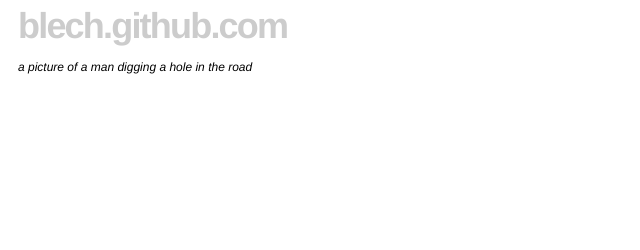
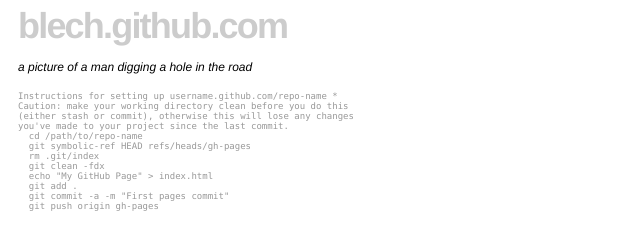
Before and after one commit to blech/blech.github.io, a plain HTML site: page index.html in a window 1280 px wide. Shown: the whole page, without its empty margins (0-640 px from the left). Drawn offline with Linux system fonts and the light colour scheme.

Commit message:
Include git repo aliasing instructions

```diff
--- a/collected.css
+++ b/collected.css
@@ -292,3 +292,7 @@
 blockquote.before {
 
 }
+
+pre {
+  font: 9px Monaco, ProFont, Courier, monospace;
+}
--- a/index.html
+++ b/index.html
@@ -10,5 +10,20 @@
 <h1>blech.github.com</h1>
 
 <p><em>a picture of a man digging a hole in the road</em></p>
+
+<pre style="color:#999;">Instructions for setting up username.github.com/repo-name *
+Caution: make your working directory clean before you do this
+(either stash or commit), otherwise this will lose any changes
+you've made to your project since the last commit.
+  cd /path/to/repo-name
+  git symbolic-ref HEAD refs/heads/gh-pages
+  rm .git/index
+  git clean -fdx
+  echo "My GitHub Page" > index.html
+  git add .
+  git commit -a -m "First pages commit"
+  git push origin gh-pages
+</pre>
+
 </body>
 </html>
```
